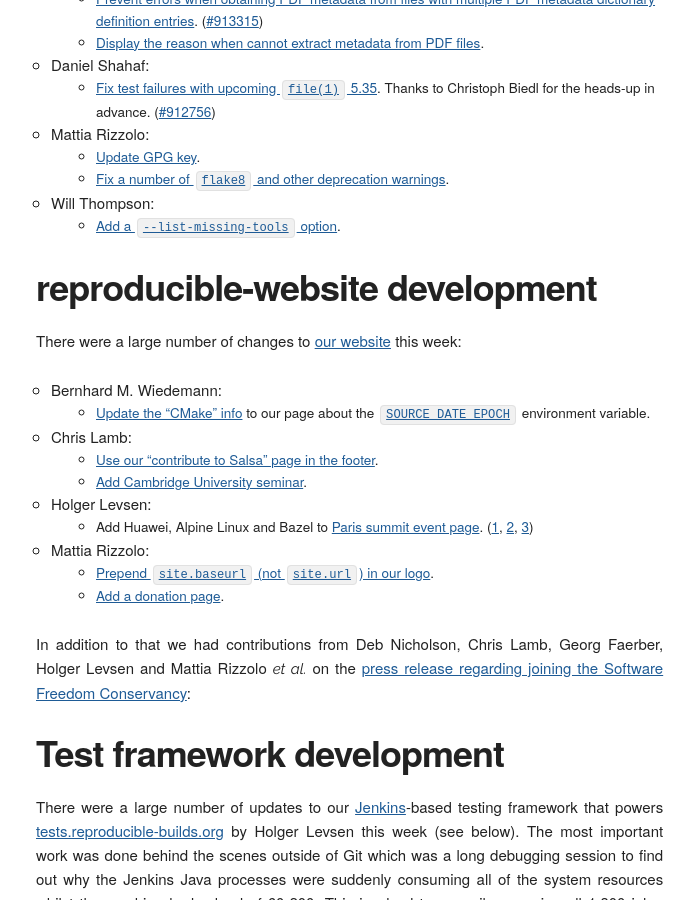
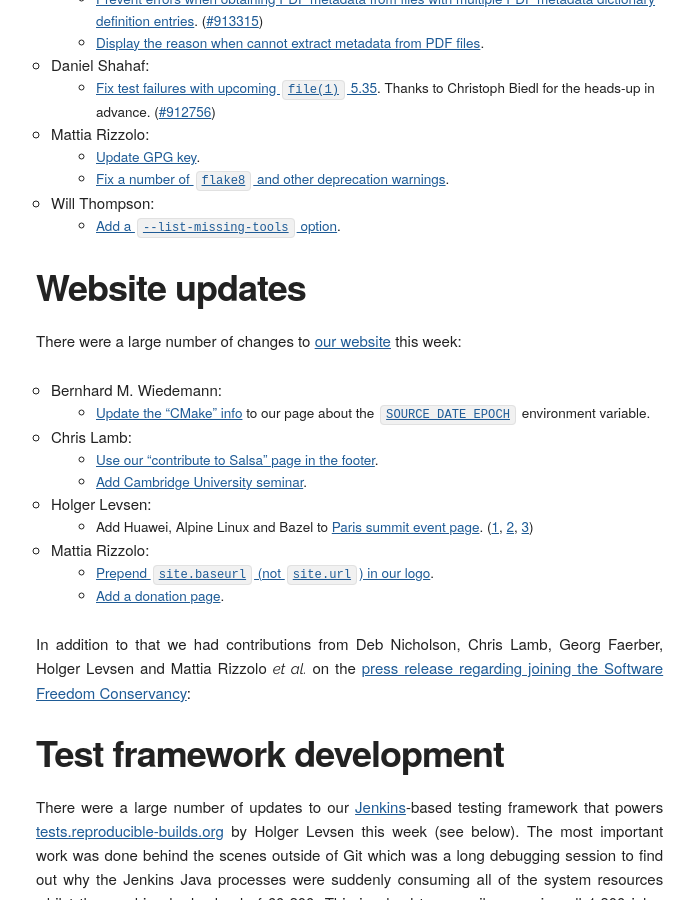
Before and after one commit to prototypefund/reproducible-website, a Jekyll site: the page built from _blog/posts/185.md, in a window 1280 px wide and 900 px high, scrolled down 2819 px. Shown: the whole window, without its empty margins (124-819 px from the left). Built offline with Jekyll 4.4.1, drawn with Linux system fonts in a browser that asks for light colours; some web fonts are replaced.

Commit message:
Nicer title for the website updates.

```diff
--- a/_blog/posts/185.md
+++ b/_blog/posts/185.md
@@ -76,8 +76,8 @@ diffoscope development
     * [Add a `--list-missing-tools` option](https://salsa.debian.org/reproducible-builds/diffoscope/commit/339a431).
 
 
-reproducible-website development
---------------------------------
+Website updates
+---------------
 
 There were a large number of changes to [our website](https://reproducibile-builds) this week:
 
```
